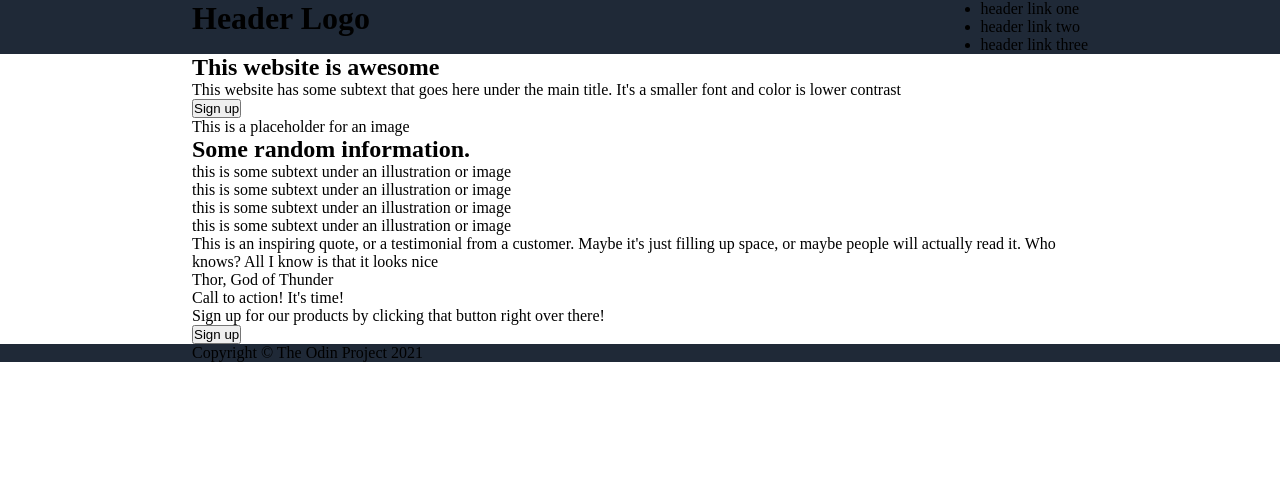
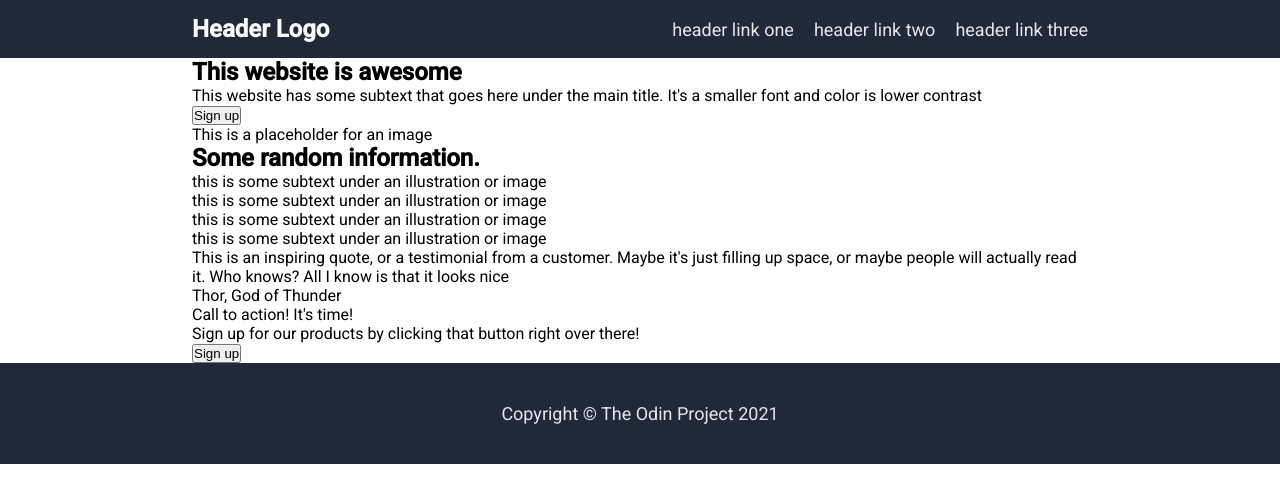
Before and after one commit to RiteshtheSharma/Odin-Ass-landing-page, a plain HTML site: page index.html in a window 1280 px wide. Drawn offline with Linux system fonts and the light colour scheme.

Commit message:
feat(header,footer): created header and footer

```diff
--- a/index.html
+++ b/index.html
@@ -11,9 +11,9 @@
         <h1>Header Logo</h1>
      <nav>
         <ul>
-            <li>header link one</li>
-            <li>header link two</li>
-            <li>header link three</li>
+            <li ><a class="lightgray_font" href="#">header link one</a></li>
+            <li ><a class="lightgray_font" href="#">header link two</a></li>
+            <li ><a class="lightgray_font" href="#">header link three</a></li>
         </ul>
      </nav>
     </header>
@@ -51,6 +51,6 @@
         </div>
         <button>Sign up</button>
     </aside>
-    <footer>  Copyright © The Odin Project 2021</footer>
+    <footer class="lightgray_font">  Copyright © The Odin Project 2021</footer>
 </body>
 </html>
--- a/styles.css
+++ b/styles.css
@@ -1,3 +1,5 @@
+@import url('https://fonts.googleapis.com/css2?family=Roboto:wght@500&display=swap');
+@import url('https://fonts.googleapis.com/css2?family=Roboto:wght@400&display=swap');
 * {
 margin:0;
 padding:0;
@@ -7,6 +9,7 @@ body {
 min-height: 100vh;
 display:flex;
 flex-direction: column;
+font-family: 'Roboto', sans-serif;
 }
 
 body > * {
@@ -15,8 +18,39 @@ body > * {
 }
 header , footer {
     background-color: #1f2937;
+    align-items: center;
+    display:flex;
 }
 header {
-    display:flex;
+    padding-top:15px;
+   padding-bottom:15px;
     justify-content: space-between;
 }
+
+header h1 {
+    font-size: 24px;
+    color:#f9faf8;
+}
+
+nav ul {
+    display:flex;
+   list-style: none;
+  gap:20px;
+}
+nav a {
+    text-decoration: none;
+
+}
+
+
+footer{
+    justify-content:center;
+    padding-top:40px;
+    padding-bottom: 40px;
+}
+
+.lightgray_font{
+    color:#E5E7Eb;
+    font-size: 18px;
+    font-weight: 400;
+}
```
